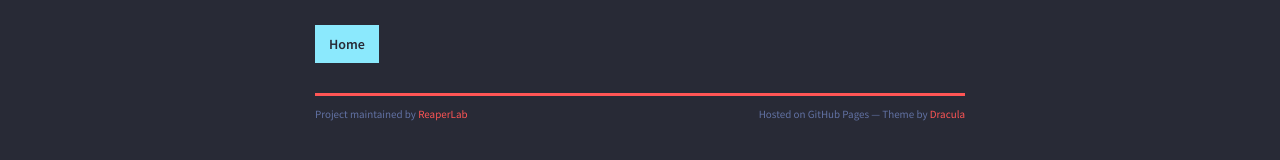
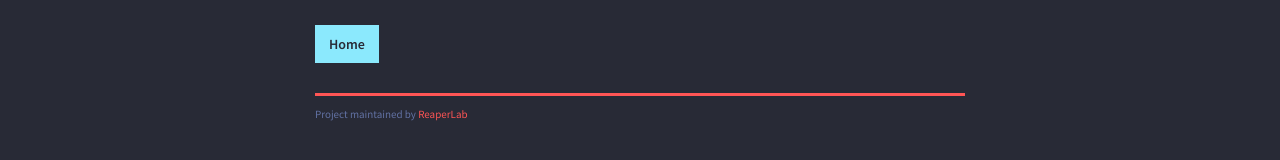
Before and after one commit to ReaperLab/RAC, a Jekyll site: the page built from docs/listings-pages.md, in a window 1280 px wide and 1244 px high. Shown: the part 1038-1198 px from the top of the window. Built offline with Jekyll 4.4.1, drawn with Linux system fonts in a browser that asks for light colours; nearby versions of some CDN libraries; our own code applies the rules of GitHub Pages for plain Markdown files.

Commit message:
Update default.html

```diff
--- a/_layouts/default.html
+++ b/_layouts/default.html
@@ -57,7 +57,6 @@
         <div id="footer">
           <hr />
           <span class="credits left">Project maintained by <a href="{{ site.github.owner_url }}">{{ site.github.owner_name }}</a></span>
-          <span class="credits right">Hosted on GitHub Pages &mdash; Theme by <a href="https://draculatheme.com/">Dracula</a></span>
         </div>
       </section>
 
```
